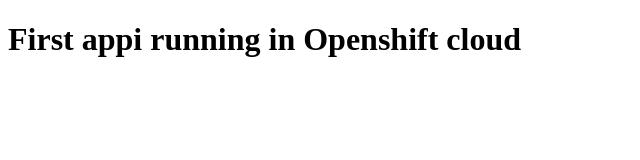
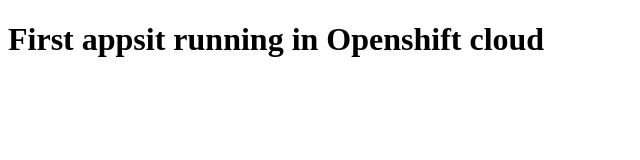
Before and after one commit to jaleskinen/OpenshiftTemplate, a website: page index.html in a window 1280 px wide. Shown: the whole page, without its empty margins (0-640 px from the left). Drawn offline with Linux system fonts and the light colour scheme.

Commit message:
test clone

```diff
--- a/index.html
+++ b/index.html
@@ -5,6 +5,6 @@
         <title>Hello OpenShift</title>
     </head>
         <body>
-            <h1>First appi running in Openshift cloud</h1>
+            <h1>First appsit running in Openshift cloud</h1>
         </body>
 </html>
```
